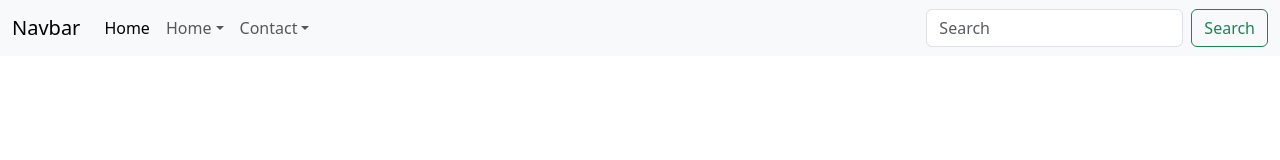
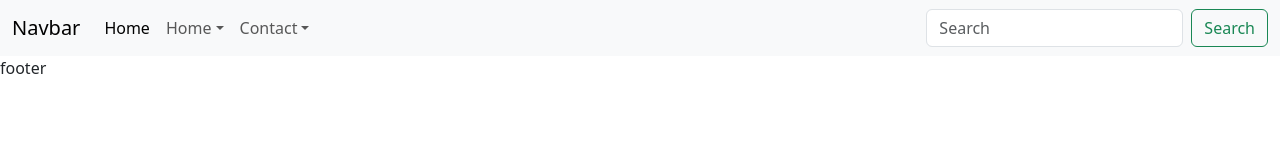
Before and after one commit to Altaf1k1P/Client, a React (Vite) app: page / in a window 1280 px wide. Shown: the top 160 px of the page. Built offline with nearby package versions, Linux system fonts and the light colour scheme.

Commit message:
add outlet

```diff
--- a/src/App.jsx
+++ b/src/App.jsx
@@ -1,11 +1,15 @@
 import { useState } from 'react'
 import Header from './componnets/Header'
+import { Outlet } from 'react-router-dom'
+import Footer from './componnets/Footer'
 
 function App() {
 
   return (
     <>
      <Header/>
+     <Outlet/>
+     <Footer/>
     </>
   )
 }
```
